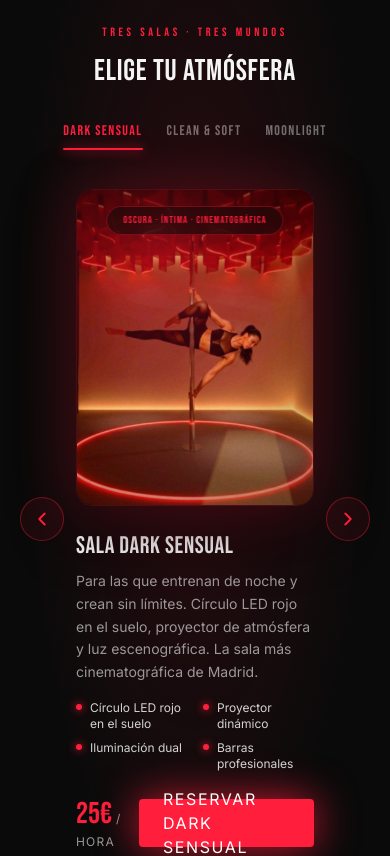
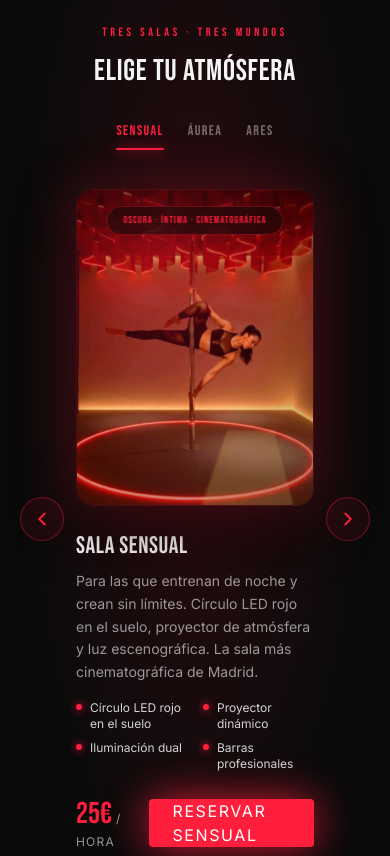
Before and after one commit to higherheelssanctuary/higher-heels-sanctuary, a Next.js app: page / in a window 390 px wide. Shown: the part 1380-2236 px from the top of the page. Built offline with nearby package versions, Linux system fonts and the light colour scheme.

Commit message:
Rename salas (Sensual/Áurea/Ares), flat 25€ pricing, faster hero load, responsive reviews on mobile

```diff
--- a/app/booking/page.tsx
+++ b/app/booking/page.tsx
@@ -9,7 +9,7 @@ import StripePaymentForm from "@/components/StripePaymentForm";
 const rooms = [
   {
     id: "dark",
-    title: "Sala Dark Sensual",
+    title: "Sala Sensual",
     badge: "OSCURA · ÍNTIMA · CINEMATOGRÁFICA",
     description: "Círculo LED rojo, proyector dinámico e iluminación escenográfica. La sala más cinematográfica.",
     accent: "#FF1E3C",
@@ -20,18 +20,18 @@ const rooms = [
   },
   {
     id: "clean",
-    title: "Sala Clean & Soft",
+    title: "Sala Áurea",
     badge: "LUMINOSA · FUNCIONAL · ACCESIBLE",
     description: "Paredes blancas, luz de entrenamiento clara y el legendario teléfono rojo de pared.",
     accent: "#8B0000",
     bg: "radial-gradient(ellipse at 50% 0%, rgba(255,230,230,0.6) 0%, #F0EEEB 60%)",
     textLight: false,
     features: ["Paredes blancas", "Luz de entrenamiento", "Teléfono rojo iconic", "Doble espejo"],
-    pricePerHour: 20,
+    pricePerHour: 25,
   },
   {
     id: "moon",
-    title: "Sala Moonlight",
+    title: "Sala Ares",
     badge: "ARTÍSTICA · EMOCIONAL · ÚNICA",
     description: "Luna retroiluminada, barra aérea y atmósfera nocturna. Arte, fuerza y magia en una sola sesión.",
     accent: "#8CA0FF",
--- a/components/Hero.tsx
+++ b/components/Hero.tsx
@@ -93,7 +93,7 @@ export default function Hero() {
       <div className="relative z-10 flex flex-col items-center text-center px-5 md:px-8 max-w-2xl mx-auto w-full">
         {/* Wordmark */}
         <motion.h1
-          {...fadeDelay(1000)}
+          {...fadeDelay(100)}
           className="mt-4 animate-flicker text-shadow-neon text-[#FF1E3C] leading-none"
           style={{
             fontFamily: "var(--font-great-vibes)",
@@ -105,7 +105,7 @@ export default function Hero() {
 
         {/* Sanctuary */}
         <motion.p
-          {...fadeDelay(1800)}
+          {...fadeDelay(250)}
           className="mt-2 tracking-[0.3em] text-sm md:text-xl animate-flicker text-shadow-neon text-[#FF1E3C]"
           style={{ fontFamily: "var(--font-bebas-neue)" }}
         >
@@ -114,7 +114,7 @@ export default function Hero() {
 
         {/* Subheadline */}
         <motion.p
-          {...fadeDelay(2200)}
+          {...fadeDelay(400)}
           className="mt-6 text-[#F5F5F5]/80 text-base md:text-lg max-w-md leading-relaxed"
         >
           El único santuario de pole dance privado en Madrid.
@@ -124,7 +124,7 @@ export default function Hero() {
 
         {/* CTA */}
         <motion.div
-          {...fadeDelay(2600)}
+          {...fadeDelay(550)}
           className="mt-8 w-full flex justify-center"
         >
           <Link
@@ -138,7 +138,7 @@ export default function Hero() {
 
         {/* Scroll indicator */}
         <motion.div
-          {...fadeDelay(2800)}
+          {...fadeDelay(700)}
           className="mt-12 flex flex-col items-center gap-1 text-[#F5F5F5]/40"
           aria-hidden="true"
         >
--- a/components/Reviews.tsx
+++ b/components/Reviews.tsx
@@ -10,7 +10,7 @@ const reviews = [
     subtitle: "Bailarina · Cliente desde 2024",
   },
   {
-    text: "Reservé la Moonlight Room para grabar contenido y salí con material para tres meses. Cada rincón está pensado para la cámara.",
+    text: "Reservé la sala Ares para grabar contenido y salí con material para tres meses. Cada rincón está pensado para la cámara.",
     name: "Andrea V.",
     subtitle: "Creadora de contenido",
   },
@@ -25,7 +25,7 @@ const reviews = [
     subtitle: "Instructora de pole",
   },
   {
-    text: "Vengo dos veces por semana y nunca me canso. Cada sala tiene su propia personalidad. La Dark Sensual es mi favorita.",
+    text: "Vengo dos veces por semana y nunca me canso. Cada sala tiene su propia personalidad. La Sensual es mi favorita.",
     name: "Sofía L.",
     subtitle: "Bailarina",
   },
@@ -81,7 +81,7 @@ export default function Reviews() {
           {reviews.map((review, i) => (
             <div
               key={i}
-              className="snap-center min-w-[85%] flex-shrink-0"
+              className="snap-center shrink-0 w-[82vw] max-w-[340px]"
               role="listitem"
             >
               <ReviewCard {...review} />
--- a/components/SocialProof.tsx
+++ b/components/SocialProof.tsx
@@ -24,9 +24,9 @@ type Room = {
 const rooms: Room[] = [
   {
     id: "dark",
-    tab: "DARK SENSUAL",
-    title: "SALA DARK SENSUAL",
-    ctaName: "DARK SENSUAL",
+    tab: "SENSUAL",
+    title: "SALA SENSUAL",
+    ctaName: "SENSUAL",
     description:
       "Para las que entrenan de noche y crean sin límites. Círculo LED rojo en el suelo, proyector de atmósfera y luz escenográfica. La sala más cinematográfica de Madrid.",
     badge: "OSCURA · ÍNTIMA · CINEMATOGRÁFICA",
@@ -45,9 +45,9 @@ const rooms: Room[] = [
   },
   {
     id: "clean",
-    tab: "CLEAN & SOFT",
-    title: "SALA CLEAN & SOFT",
-    ctaName: "CLEAN & SOFT",
+    tab: "ÁUREA",
+    title: "SALA ÁUREA",
+    ctaName: "ÁUREA",
     description:
       "Espacio de luz limpia y enfoque total. Paredes blancas, iluminación clara y el legendario teléfono rojo de pared. Para las que quieren verse mejor en cada movimiento.",
     badge: "LUMINOSA · FUNCIONAL · ACCESIBLE",
@@ -57,7 +57,7 @@ const rooms: Room[] = [
       "Teléfono rojo iconic",
       "Doble espejo",
     ],
-    price: 20,
+    price: 25,
     accent: "#8B0000",
     envClass: "room-env-clean",
     image: "/images/rooms/clean-soft-portrait.png",
@@ -67,9 +67,9 @@ const rooms: Room[] = [
   },
   {
     id: "moon",
-    tab: "MOONLIGHT",
-    title: "SALA MOONLIGHT",
-    ctaName: "MOONLIGHT",
+    tab: "ARES",
+    title: "SALA ARES",
+    ctaName: "ARES",
     description:
       "Bajo la luna, cada barra es un escenario. Luna realista retroiluminada, barra aérea y luces de ambiente suave. Arte, fuerza y atmósfera en una sola sesión.",
     badge: "ARTÍSTICA · EMOCIONAL · ÚNICA",
```
